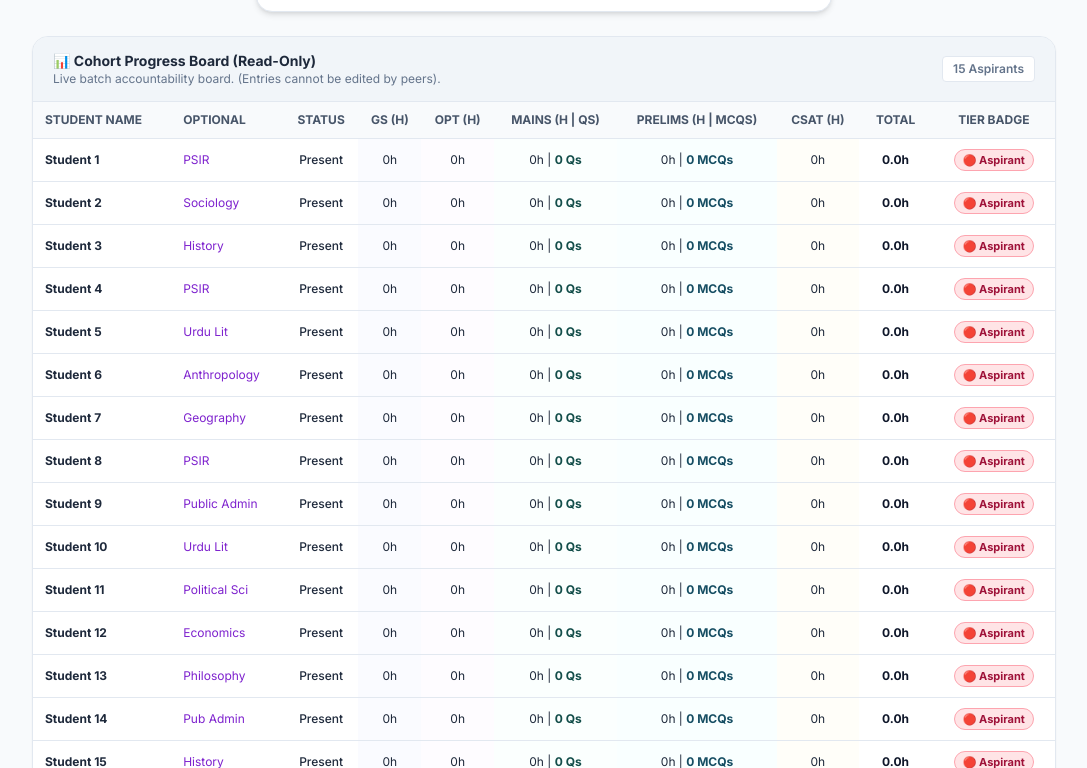
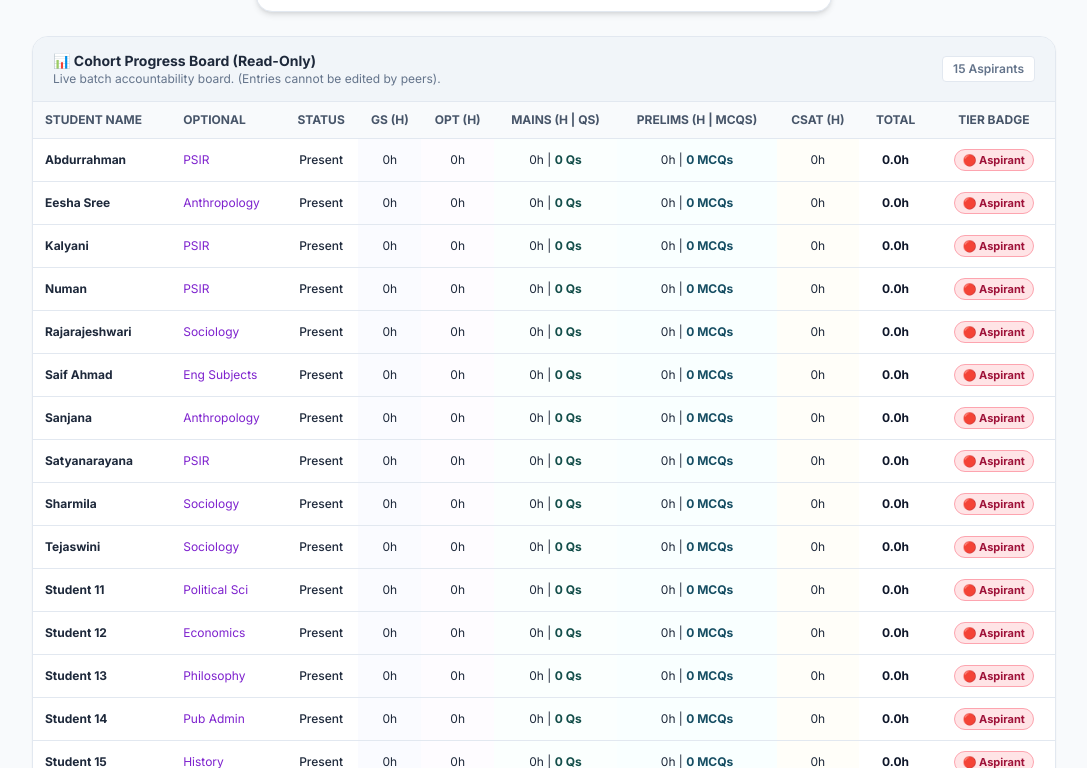
Before and after one commit to monagani/Lakshya-2027, a plain HTML site: page index.html in a window 1280 px wide. Shown: the part 1353-2121 px from the top of the page, without its empty margins (96-1183 px from the left). Drawn offline with nearby package versions, Linux system fonts and the light colour scheme.

Commit message:
index.html

```diff
--- a/index.html
+++ b/index.html
@@ -678,16 +678,16 @@
     const PREBAKED_SHEET_URL = '';
 
     const defaultRoster15 = [
-      { id: 'M01', name: 'Student 1',     optional: 'PSIR',         pin: '1001' },
-      { id: 'M02', name: 'Student 2',     optional: 'Sociology',    pin: '1002' },
-      { id: 'M03', name: 'Student 3',     optional: 'History',      pin: '1003' },
-      { id: 'M04', name: 'Student 4',     optional: 'PSIR',         pin: '1004' },
-      { id: 'M05', name: 'Student 5',     optional: 'Urdu Lit',     pin: '1005' },
-      { id: 'M06', name: 'Student 6',     optional: 'Anthropology', pin: '1006' },
-      { id: 'M07', name: 'Student 7',     optional: 'Geography',    pin: '1007' },
-      { id: 'M08', name: 'Student 8',     optional: 'PSIR',         pin: '1008' },
-      { id: 'M09', name: 'Student 9',     optional: 'Public Admin', pin: '1009' },
-      { id: 'M10', name: 'Student 10',    optional: 'Urdu Lit',     pin: '1010' },
+      { id: 'M01', name: 'Abdurrahman',     optional: 'PSIR',         pin: '0992' },
+      { id: 'M02', name: 'Eesha Sree',     optional: 'Anthropology',    pin: '2123' },
+      { id: 'M03', name: 'Kalyani',     optional: 'PSIR',      pin: '8096' },
+      { id: 'M04', name: 'Numan',     optional: 'PSIR',         pin: '7070' },
+      { id: 'M05', name: 'Rajarajeshwari',     optional: 'Sociology',     pin: '1023' },
+      { id: 'M06', name: 'Saif Ahmad',     optional: 'Eng Subjects', pin: '7866' },
+      { id: 'M07', name: 'Sanjana',     optional: 'Anthropology',    pin: '2426' },
+      { id: 'M08', name: 'Satyanarayana',     optional: 'PSIR',         pin: '1952' },
+      { id: 'M09', name: 'Sharmila',     optional: 'Sociology', pin: '1907' },
+      { id: 'M10', name: 'Tejaswini',    optional: 'Sociology',     pin: '7715' },
       { id: 'M11', name: 'Student 11',    optional: 'Political Sci',pin: '1011' },
       { id: 'M12', name: 'Student 12',    optional: 'Economics',    pin: '1012' },
       { id: 'M13', name: 'Student 13',    optional: 'Philosophy',   pin: '1013' },
```
